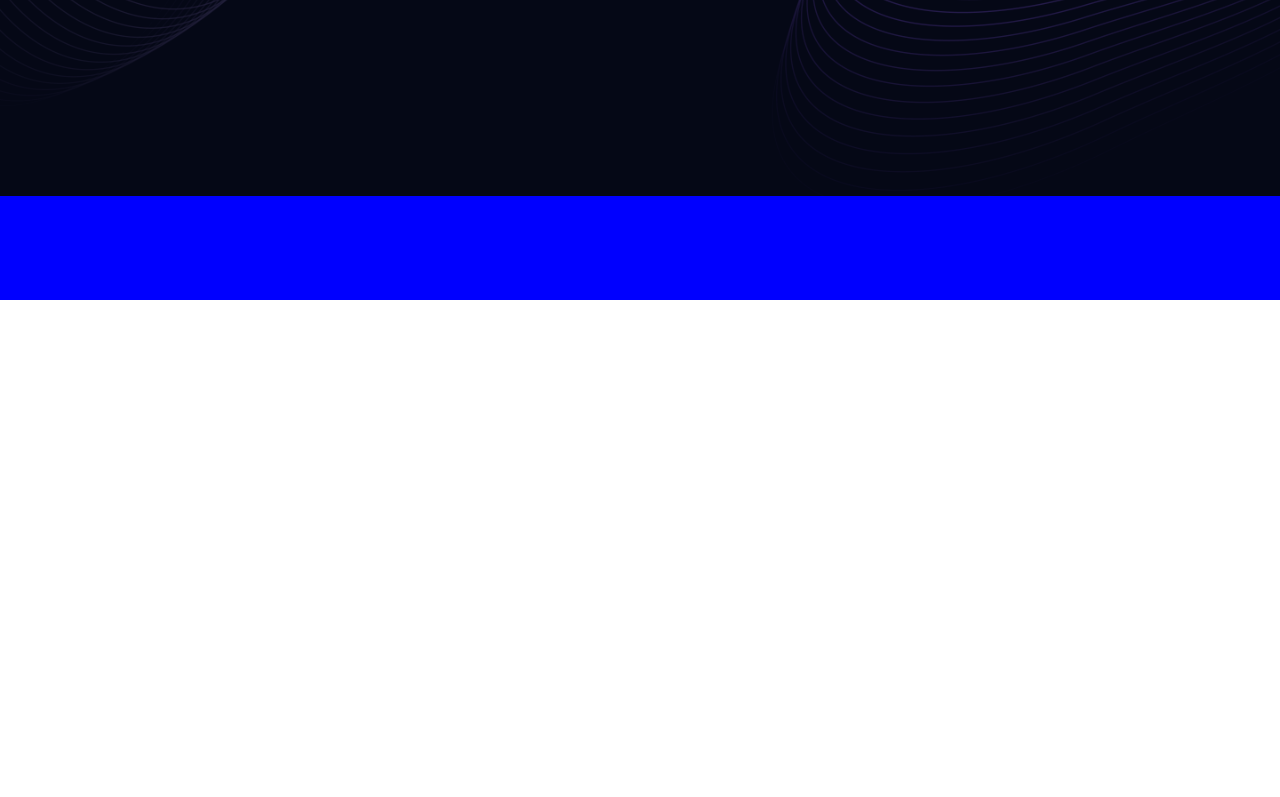
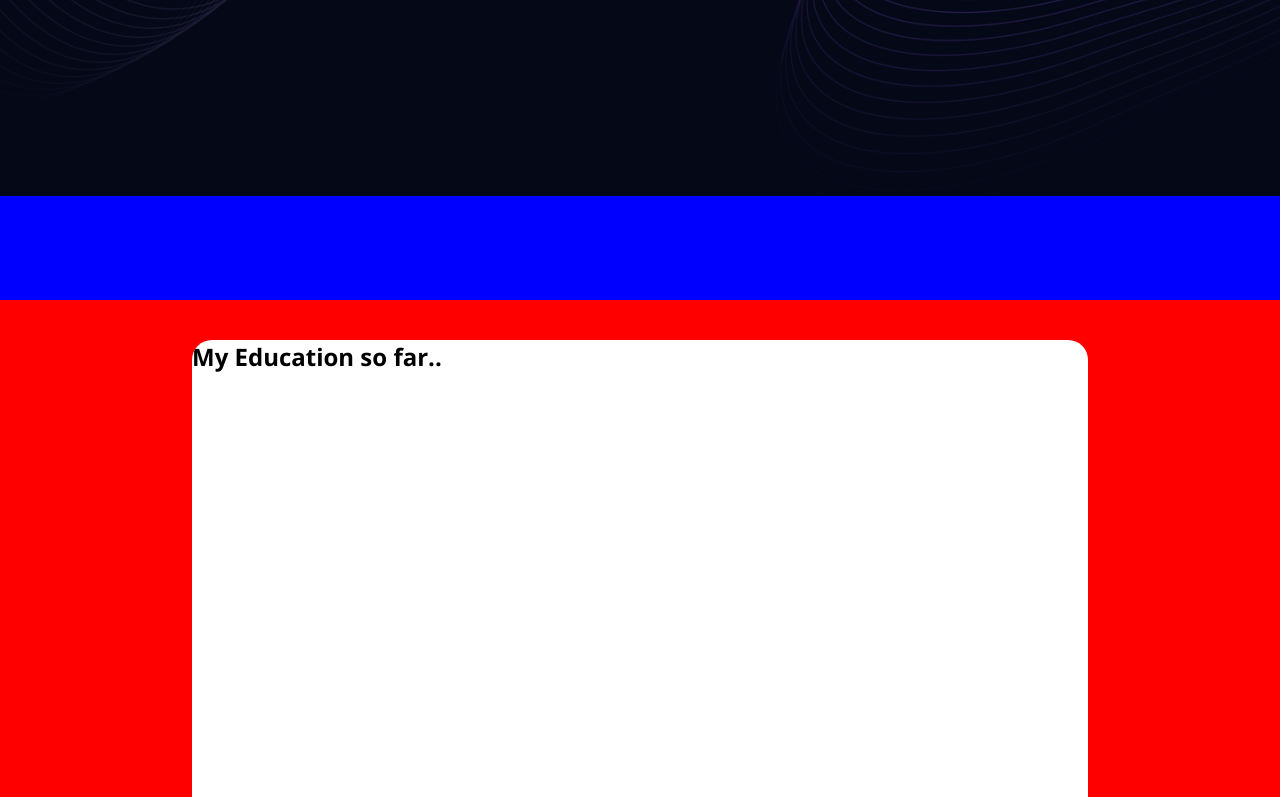
Before and after one commit to codewizard-2004/MyPortfolio, a React (Vite) app in the folder Portfolio/: page / in a window 1280 px wide. Shown: the part 500-1297 px from the top of the page. Before the commit the page ends 800 px from the top, so only its background shows below. Built offline with nearby package versions, Linux system fonts and the light colour scheme; a web font is replaced by a local one.

Commit message:
minor changes

```diff
--- a/Portfolio/src/App.css
+++ b/Portfolio/src/App.css
@@ -3,4 +3,6 @@
 * {
   overflow-x: hidden;
   font-family: 'Open Sans';
+  margin: 0px;
+  padding: 0px;
 }
--- a/Portfolio/src/App.jsx
+++ b/Portfolio/src/App.jsx
@@ -2,6 +2,7 @@ import { useState } from 'react'
 import './App.css'
 import Page1 from './page1/Page1.jsx'
 import Navbar from './Navbar.jsx'
+import Page2 from './page2/Page2.jsx'
 
 function App() {
 
@@ -9,6 +10,7 @@ function App() {
     <>
       <Navbar/>
       <Page1/>
+      <Page2/>
 
     </>
   )
--- a/Portfolio/src/page1/pg1.css
+++ b/Portfolio/src/page1/pg1.css
@@ -9,8 +9,7 @@
     width: 100vw;
     height: 100vh;
     background-color: blue;
-    box-sizing: border-box;
-    position: relative;
+    overflow-y: hidden;
 }
 
 
@@ -27,6 +26,7 @@
     height: 300px;
     border-radius: 100%;
     transition: .2s ease-in-out;
+    border: 10px solid rgba(102, 63,192, 1);
 }
 
 .amal:hover {
--- /dev/null
+++ b/Portfolio/src/page2/Page2.jsx
@@ -0,0 +1,22 @@
+import React from 'react'
+import './page2.css'
+
+export default function Page2() {
+  return (
+    <div>
+        <section className="page2">
+            <div className="edubox">
+                <div className="title">
+                    <h1>My Education so far..</h1>
+                </div>
+                <div className="educards">
+                    <div className="premetric"></div>
+                    <div className="postmetric"></div>
+                    <div className="btech"></div>
+                </div>
+            </div>
+        </section>
+
+    </div>
+  )
+}
--- /dev/null
+++ b/Portfolio/src/page2/page2.css
@@ -0,0 +1,22 @@
+
+
+.page2 {
+    width: 100vw;
+    height: 100vh;
+    /* background: rgba(5, 8,22, 1); */
+    background: red;
+    position: absolute;
+    top: 100vh;
+    display: flex;
+    align-items: center;
+    justify-content: center;
+
+}
+
+.edubox {
+    width: 70vw;
+    height: 90vh;
+    background: white;
+    border-radius: 20px;
+
+}
```
